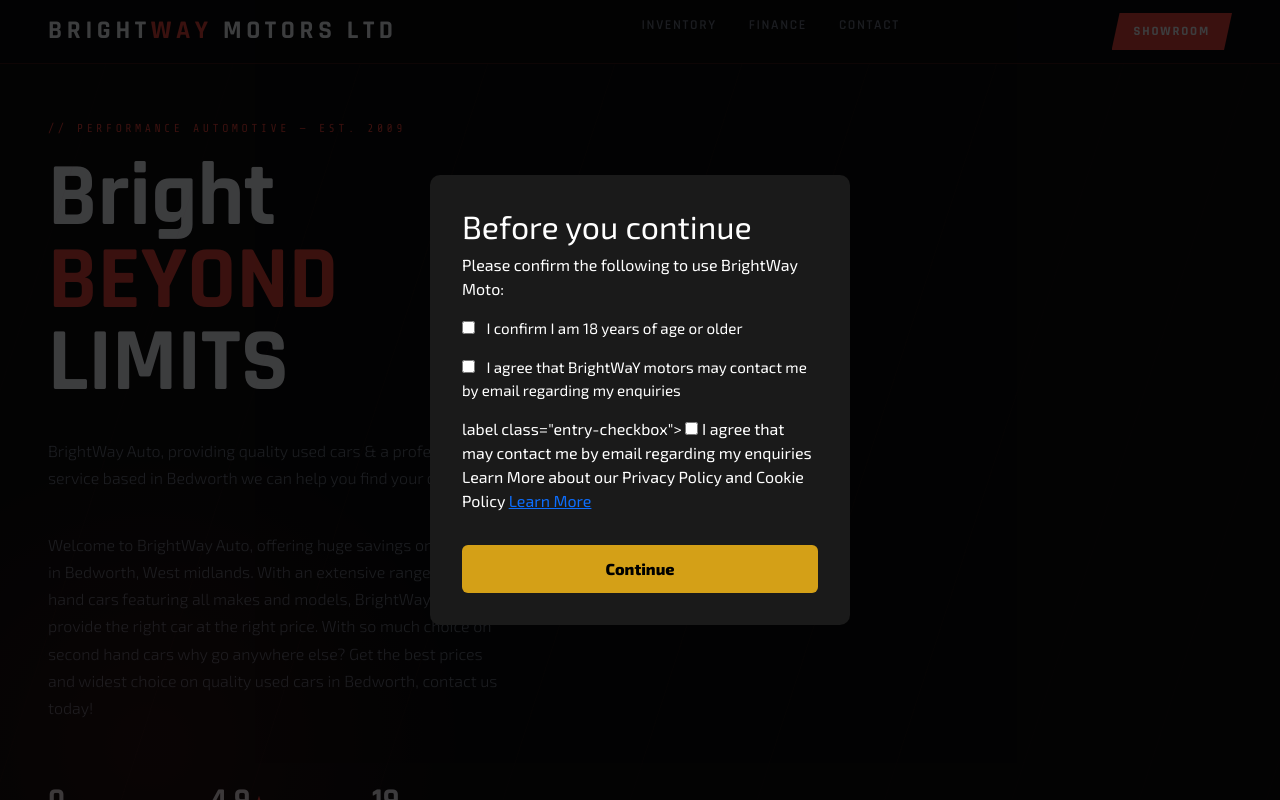
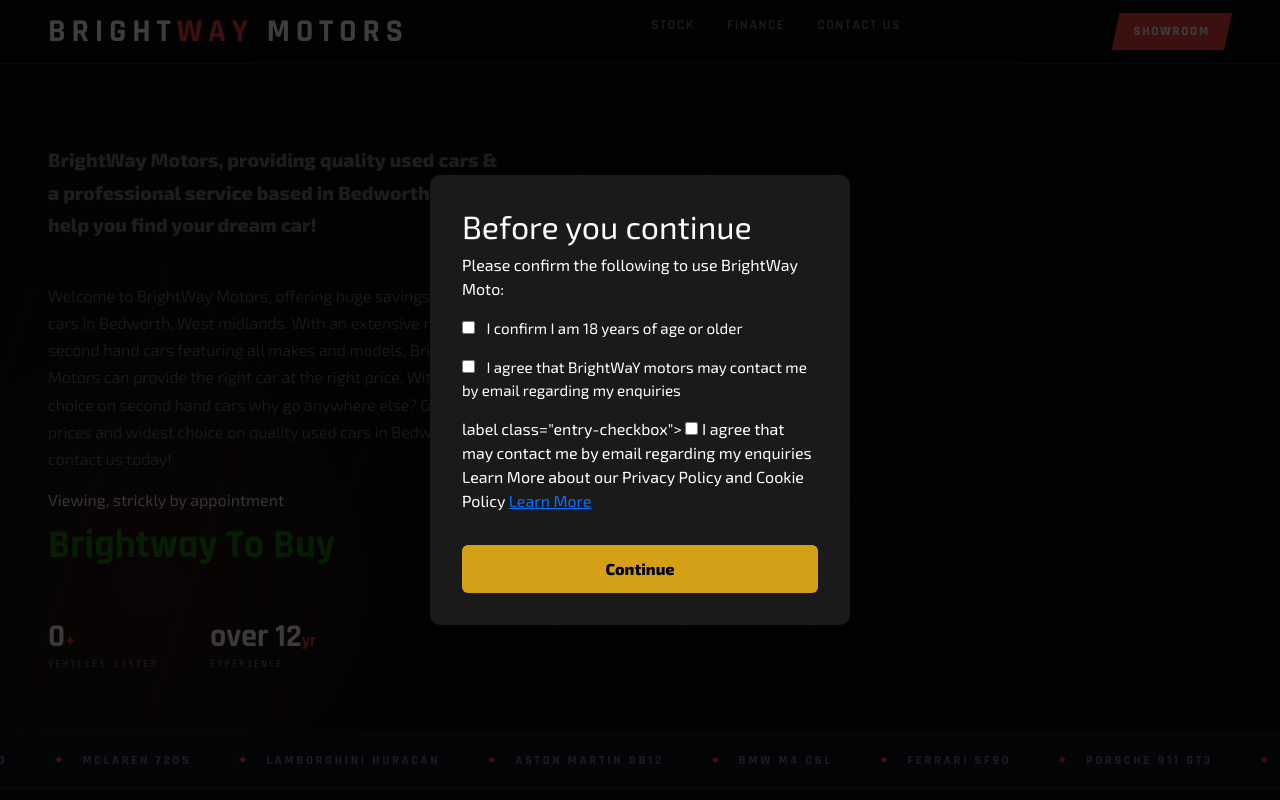
Before and after one commit to 00566197/Brightway, a Flask app: page / in a window 1280 px wide. Run offline with Flask 3, Linux system fonts and the light colour scheme; data that the repository does not hold is empty; some libraries are stand-ins or nearby versions.

Commit message:
Initial commit

```diff
--- a/app/routes.py
+++ b/app/routes.py
@@ -251,7 +251,6 @@
 
 @app.route('/staff/home',methods=['GET','POST'])
 @login_required
-
 def staff_page():
     cars=Car.query.all()
     return render_template(
--- a/app/templates/base.html
+++ b/app/templates/base.html
@@ -31,7 +31,7 @@
 
 /* NAV */
 .af-nav{position:fixed;top:0;left:0;right:0;z-index:100;display:flex;align-items:center;justify-content:space-between;padding:0 48px;height:64px;background:rgba(10,10,12,0.94);backdrop-filter:blur(12px);border-bottom:1px solid rgba(232,67,58,0.2)}
-.af-logo{font-family:'Rajdhani',sans-serif;font-weight:700;font-size:1.6rem;letter-spacing:.18em;color:var(--white);text-decoration:none}
+.af-logo{font-family:'Rajdhani',sans-serif;font-weight:700;font-size:2rem;letter-spacing:.18em;color:var(--white);text-decoration:none}
 .af-logo span{color:var(--accent)}
 .af-navlinks{display:flex;gap:32px;list-style:none}
 .af-navlinks a{font-family:'Rajdhani',sans-serif;font-weight:600;font-size:.85rem;letter-spacing:.12em;text-transform:uppercase;color:var(--muted);text-decoration:none;transition:color .2s}
@@ -44,8 +44,10 @@
 .af-hero::before{content:'';position:absolute;inset:0;background:repeating-linear-gradient(108deg,transparent 0,transparent 120px,rgba(232,67,58,.03) 120px,rgba(232,67,58,.03) 121px);pointer-events:none}
 .af-hero::after{content:'';position:absolute;bottom:-200px;left:-200px;width:700px;height:700px;background:radial-gradient(circle,rgba(232,67,58,.12) 0%,transparent 65%);pointer-events:none}
 .af-eyebrow{font-family:'Share Tech Mono',monospace;font-size:.72rem;letter-spacing:.3em;color:var(--accent);margin-bottom:20px;text-transform:uppercase}
-.af-htitle{font-family:'Rajdhani',sans-serif;font-weight:700;font-size:clamp(2.8rem,7vw,6rem);line-height:.92;color:var(--white);max-width:900px}
-.af-htitle em{font-style:normal;color:var(--accent);display:block}
+.af-htitle{font-family:'Rajdhani',sans-serif;font-weight:700;font-size:2;line-height:.92;color:green;max-width:900px}
+.af-htitle em{font-style:normal;color:green;display:block}
+.af-hsub1{margin-top:24px;font-size:1.2rem;font-weight:300;color:var(--muted);max-width:460px;line-height:1.7}
+
 .af-hsub{margin-top:24px;font-size:1rem;font-weight:300;color:var(--muted);max-width:460px;line-height:1.7}
 .af-hstats{display:flex;gap:52px;margin-top:48px}
 .af-stat-num{font-family:'Rajdhani',sans-serif;font-weight:700;font-size:2rem;color:var(--white);line-height:1}
@@ -226,26 +228,28 @@
 
 <!-- NAV -->
 <nav class="af-nav">
-  <a class="af-logo" href="/">BRIGHT<span>WAY </span> MOTORS LTD</a>
+  <a class="af-logo" href="/">BRIGHT<span>WAY </span> MOTORS </a>
   <ul class="af-navlinks">
-    <li><a href="#inventory">Inventory</a></li>
+    <li><a href="#inventory">Stock</a></li>
     <li><a href="#finance">Finance</a></li>
-    <li><a href="#contact">Contact</a></li>
+    <li><a href="#contact">Contact Us</a></li>
   </ul>
   <a class="af-cta" href="#inventory">Showroom</a>
 </nav>
 
 <!-- HERO -->
 <section class="af-hero">
-  <div class="af-eyebrow">// Performance Automotive — Est. 2009</div>
-  <h1 class="af-htitle">Bright<em>BEYOND</em>LIMITS</h1>
-  <p class="af-hsub">BrightWay Auto, providing quality used cars & a professional service based in Bedworth we can help you find your dream car!</p>
-  <p class="af-hsub">Welcome to BrightWay Auto, offering huge savings on used cars in Bedworth, West midlands.
-With an extensive range of second hand cars featuring all makes and models, BrightWay Auto can provide the right car at the right price. With so much choice on second hand cars why go anywhere else? Get the best prices and widest choice on quality used cars in Bedworth, contact us today!</p>
+
+
+  <p class="af-hsub1 fw-bold">BrightWay Motors, providing quality used cars & a professional service based in Bedworth we can help you find your dream car!</p>
+  <p class="af-hsub">Welcome to BrightWay Motors, offering huge savings on used cars in Bedworth, West midlands.
+With an extensive range of second hand cars featuring all makes and models, BrightWay Motors can provide the right car at the right price. With so much choice on second hand cars why go anywhere else? Get the best prices and widest choice on quality used cars in Bedworth, contact us today!</p>
+<P>Viewing, strickly by appointment</P>
+<h1 class="af-htitle">Brightway To Buy </h1>
   <div class="af-hstats">
     <div><div class="af-stat-num">{{ cars|length }}<span>+</span></div><div class="af-stat-lbl">Vehicles Listed</div></div>
-    <div><div class="af-stat-num">4.9<span>★</span></div><div class="af-stat-lbl">Customer Rating</div></div>
-    <div><div class="af-stat-num">19<span>yr</span></div><div class="af-stat-lbl">Experience</div></div>
+
+    <div><div class="af-stat-num">over 12<span>yr</span></div><div class="af-stat-lbl">Experience</div></div>
   </div>
 </section>
 
@@ -454,11 +458,7 @@
         <div class="af-fin-card-desc">Borrow a fixed amount from our lending partners at a competitive rate. You own the car from day one with no mileage restrictions.</div>
         <span class="af-fin-tag">Own From Day 1</span>
       </div>
-      <div class="af-fin-card">
-        <div class="af-fin-card-title">Lease (PCH)</div>
-        <div class="af-fin-card-desc">Drive a new car every few years with no depreciation risk. Fixed monthly costs, servicing packages available, simply return at end of term.</div>
-        <span class="af-fin-tag">Lowest Monthly Cost</span>
-      </div>
+
     </div>
   </div>
 </section>
--- a/config.py
+++ b/config.py
@@ -2,6 +2,11 @@
 from dotenv import load_dotenv
 
 load_dotenv()
+
+
+load_dotenv()  # reads .env file locally; no-op on Render
+
+DATABASE_URL = os.environ.get("DATABASE_URL")
 basedir = os.path.abspath(os.path.dirname(__file__))
 
 class Config:
```
